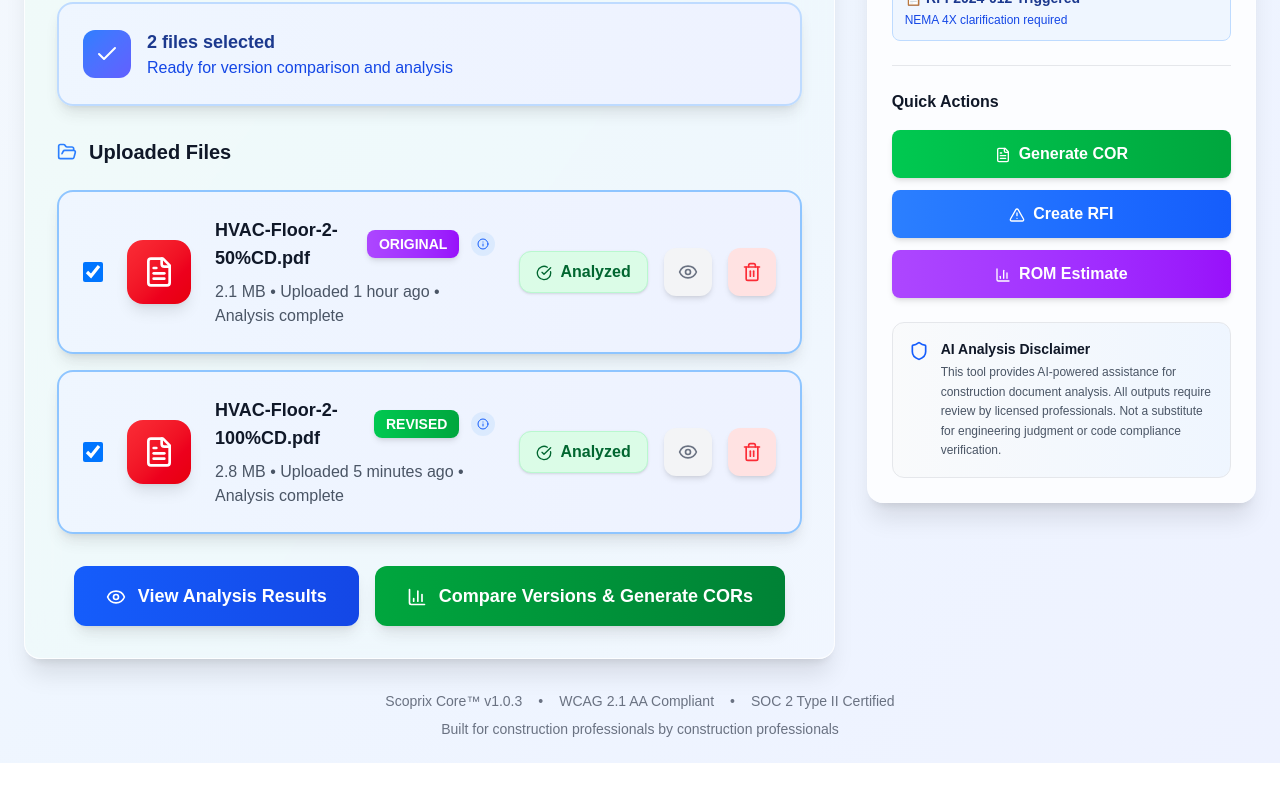
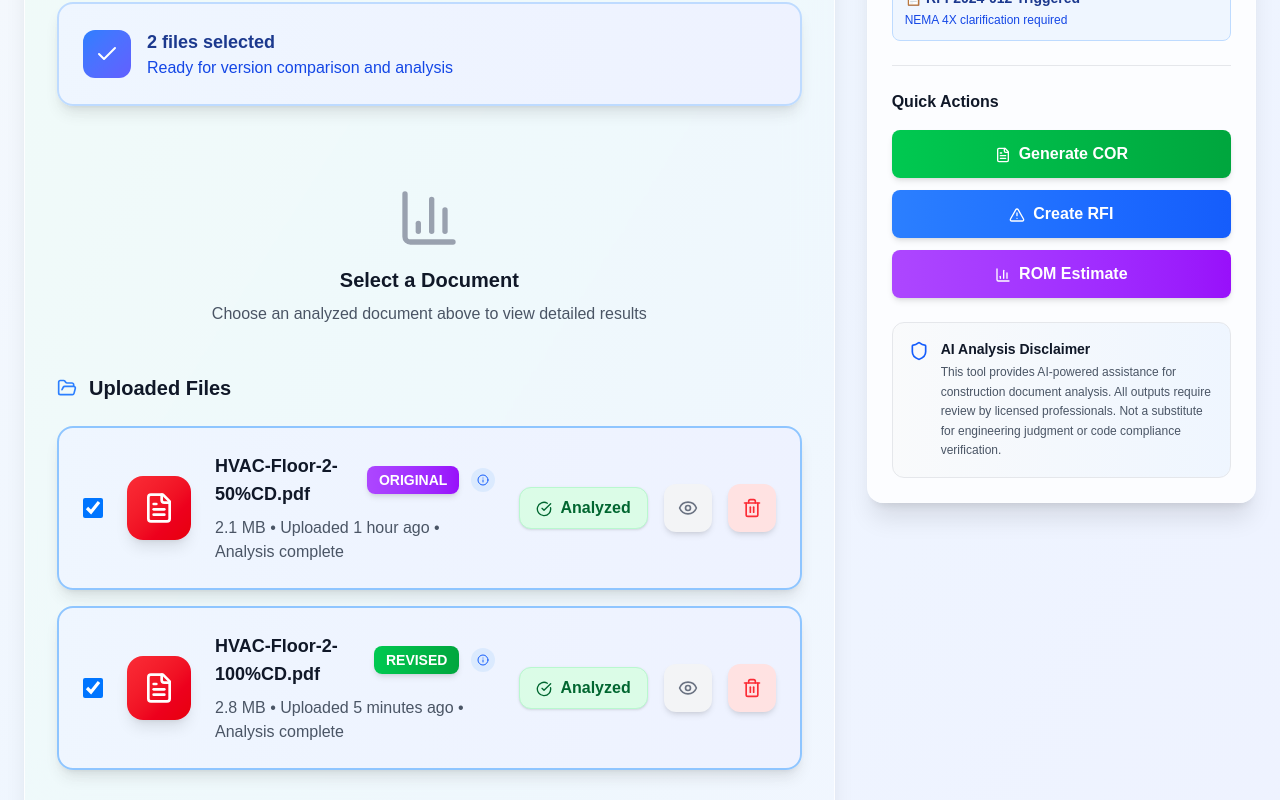
Before and after one commit to ProjectWaja/scoprix-labs, a Next.js app: page / in a window 1280 px wide. Shown: the part 1031-1831 px from the top of the page. Before the commit the page ends 1794 px from the top, so only its background shows below. Built offline with nearby package versions, Linux system fonts and the light colour scheme.

Commit message:
Update page.tsx

```diff
--- a/src/app/page.tsx
+++ b/src/app/page.tsx
@@ -462,6 +462,27 @@ export default function ScoprixUploadInterface() {
                     </div>
                   )}
 
+                  {/* Show message if no file selected or no analysis available */}
+                  {!selectedFileForAnalysis && (
+                    <div className="text-center py-12">
+                      <BarChart3 className="w-16 h-16 mx-auto text-gray-400 mb-4" />
+                      <h3 className="text-xl font-bold text-gray-900 mb-2">Select a Document</h3>
+                      <p className="text-gray-600">
+                        Choose an analyzed document above to view detailed results
+                      </p>
+                    </div>
+                  )}
+
+                  {selectedFileForAnalysis && !selectedFileForAnalysis.analysis && (
+                    <div className="text-center py-12">
+                      <AlertTriangle className="w-16 h-16 mx-auto text-yellow-500 mb-4" />
+                      <h3 className="text-xl font-bold text-gray-900 mb-2">Analysis Not Available</h3>
+                      <p className="text-gray-600">
+                        This document is still being processed or analysis failed
+                      </p>
+                    </div>
+                  )}
+
                   {/* File List */}
                   <div className="mb-8">
                     <h3 className="text-xl font-bold text-gray-900 mb-6 flex items-center gap-3">
@@ -605,7 +626,7 @@ export default function ScoprixUploadInterface() {
                   </div>
 
                   {/* Analysis Results Display */}
-                  {selectedFileForAnalysis && (
+                  {selectedFileForAnalysis && selectedFileForAnalysis.analysis && (
                     <div className="space-y-6">
                       {/* Summary Cards */}
                       <div className="grid grid-cols-1 md:grid-cols-3 gap-4">
```
